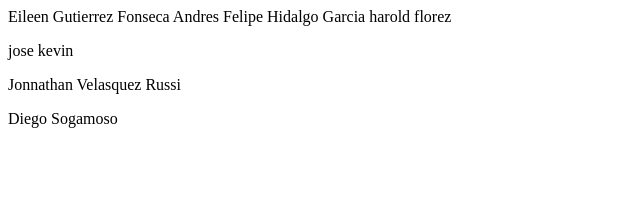
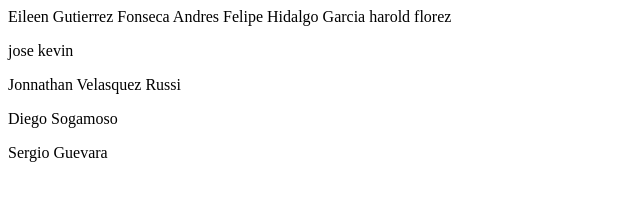
Before and after one commit to Jvrussitwo/ejemplo1html, a plain HTML site: page index.html in a window 1280 px wide. Shown: the whole page, without its empty margins (0-640 px from the left). Drawn offline with Linux system fonts and the light colour scheme.

Commit message:
Update Sergio Guevara index.html

```diff
--- a/index.html
+++ b/index.html
@@ -12,6 +12,7 @@
      <p>jose kevin</p>
      <p>Jonnathan Velasquez Russi</p>
     <p>Diego Sogamoso</p>
+     <p>Sergio Guevara</p>
 
   </body>
 </html>
```
